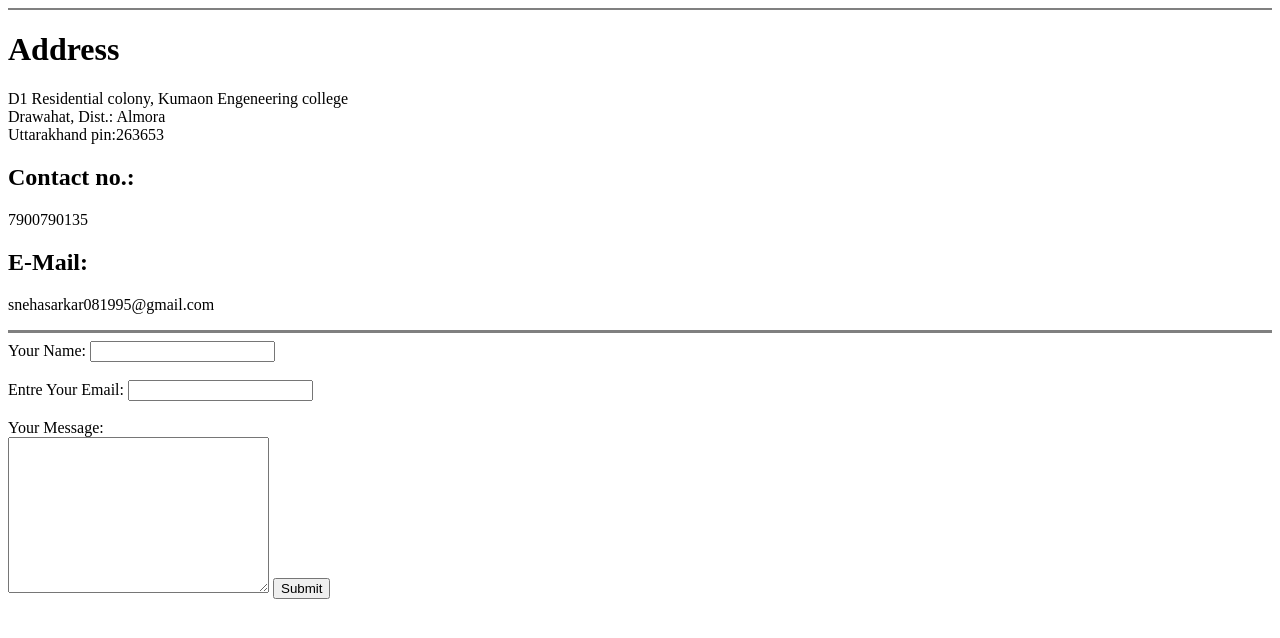
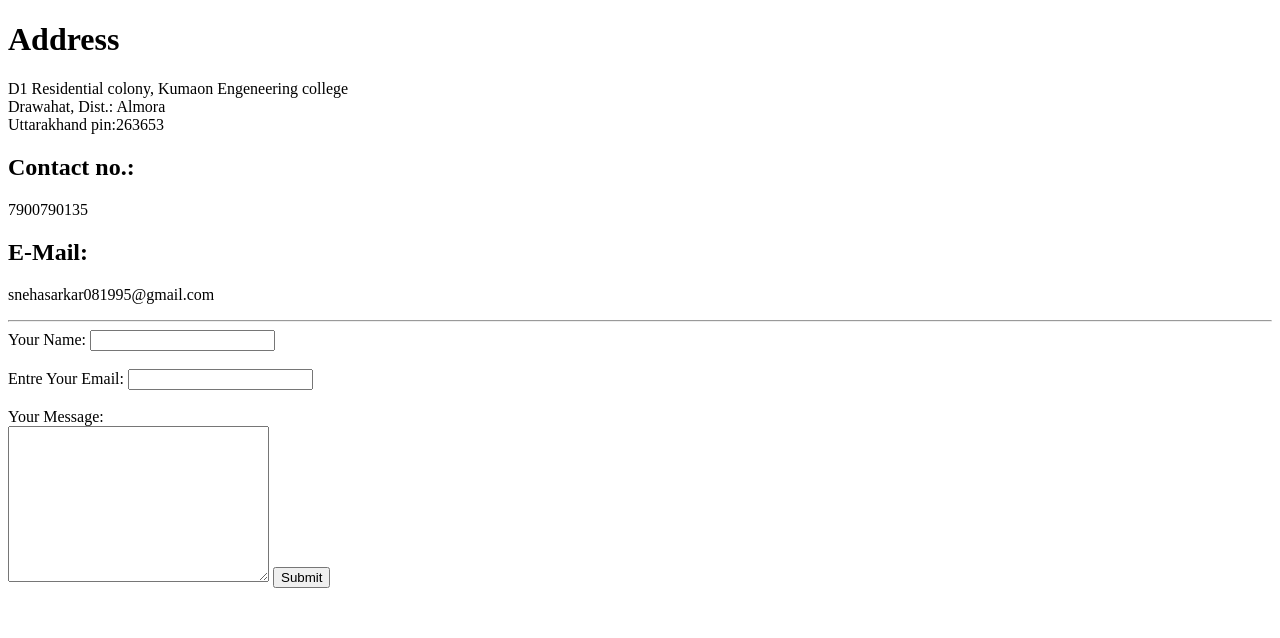
Before and after one commit to snehasarkar95/cv, a plain HTML site: page contact.html in a window 1280 px wide. Drawn offline with Linux system fonts and the light colour scheme.

Commit message:
Update contact.html

```diff
--- a/contact.html
+++ b/contact.html
@@ -5,12 +5,11 @@
     <title>Contact Me</title>
   </head>
   <body>
-    <hr size="2" noshade>
     <h1>Address</h1>
     <p>D1 Residential colony, Kumaon Engeneering college <br> Drawahat, Dist.: Almora <br> Uttarakhand pin:263653</p>
     <h2>Contact no.:</h2><p>7900790135</p>
     <h2>E-Mail:</h2><p>snehasarkar081995@gmail.com</p>
-    <hr size="3" noshade>
+    <hr>
 
     <form action="mailto:snehasarkar@gmail.com" method="post" enctype="text/plain">
       <label>Your Name:</label>
```
